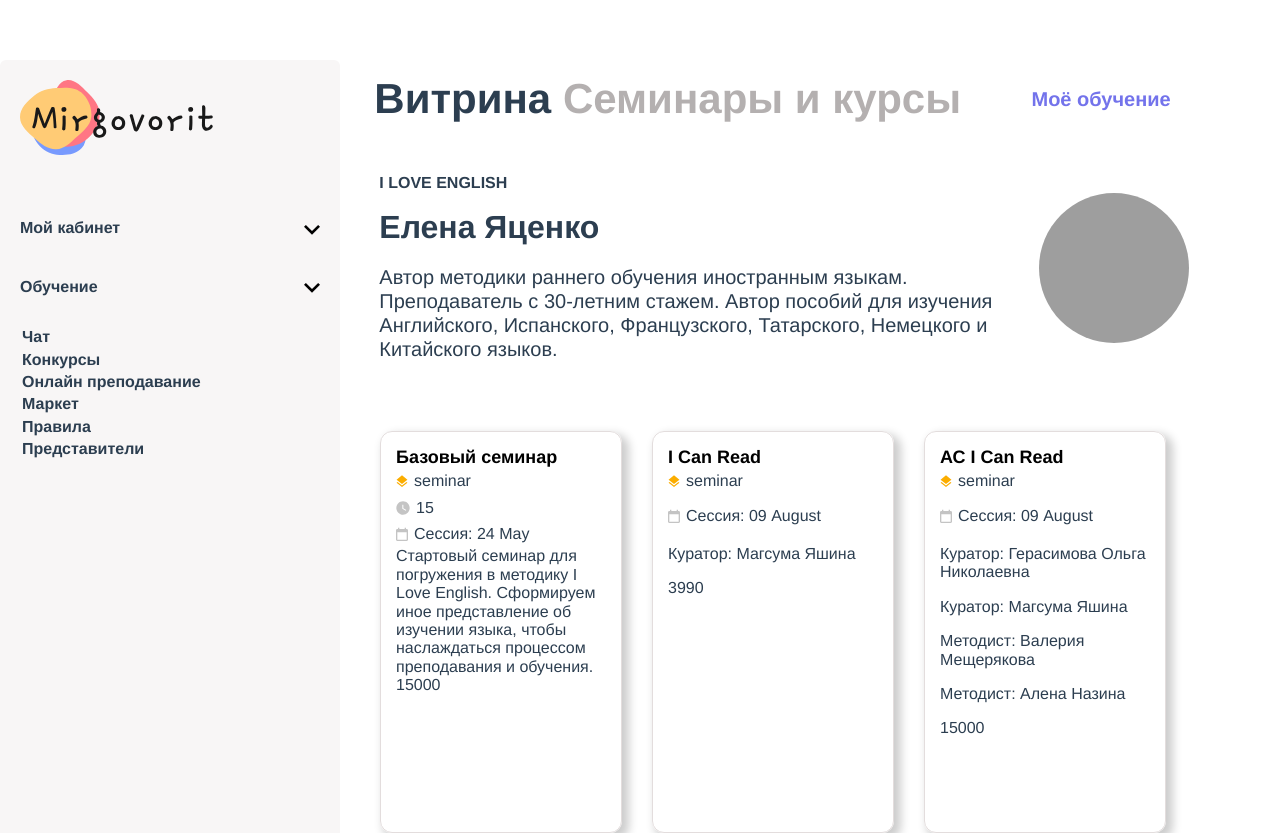
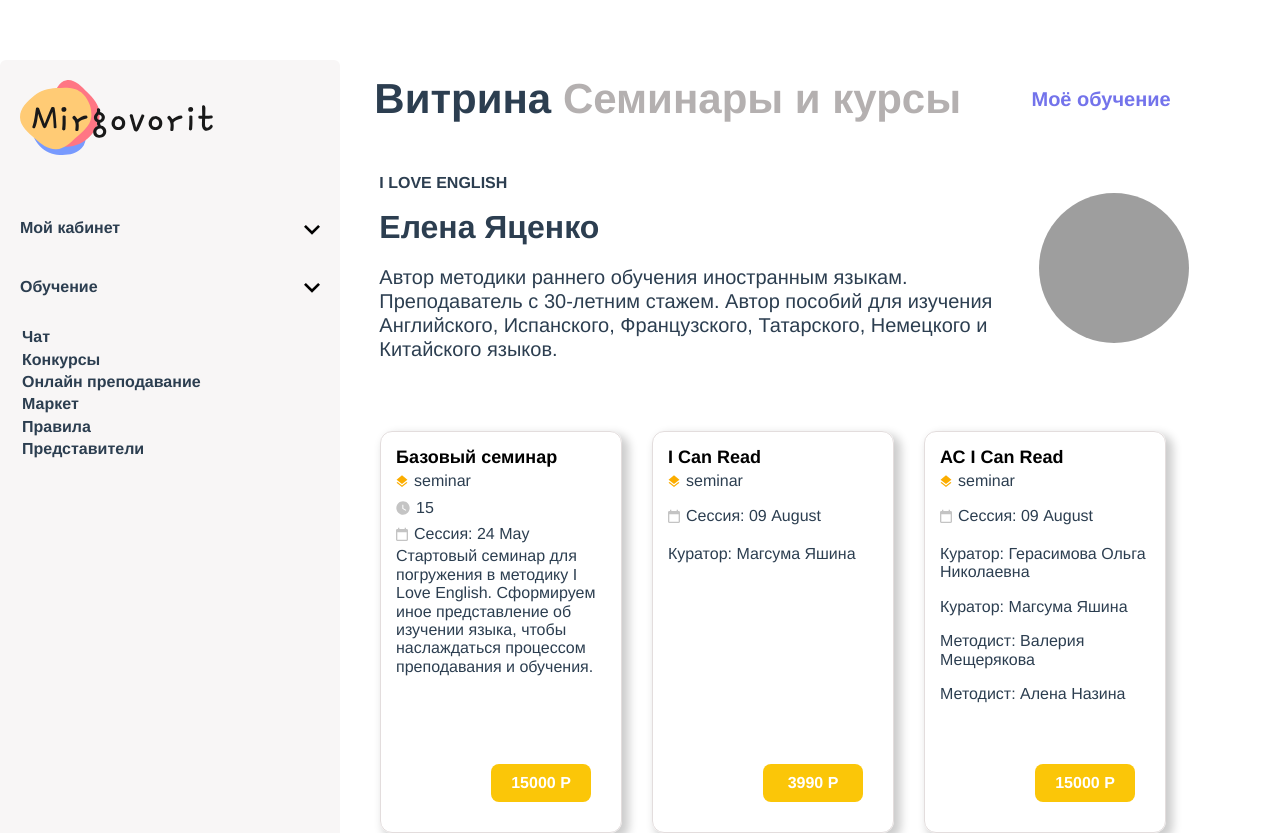
Before and after one commit to Siskinbird/fstravel-test, a Vue app: page / in a window 1280 px wide. Shown: the top 833 px of the page. Built offline with nearby package versions, Linux system fonts and the light colour scheme; grey boxes are pictures that could not be loaded; the HTML template or start-up script is replaced by a standard one.

Commit message:
add: price button animation

```diff
--- a/src/components/CardOne.vue
+++ b/src/components/CardOne.vue
@@ -23,7 +23,7 @@
             <div class="card__methodists" v-if="item.methodists">
               <p v-for="methodist in item.methodists" :key="methodist">Методист: {{methodist}}</p>
             </div>
-            <div class="card__price" v-if="item.price">{{item.price}}</div>
+            <div class="card__price" v-if="item.price"><p>{{item.price}} P</p></div>
         </div>
     </div>
   </div>
@@ -60,6 +60,7 @@ export default {
       height: auto;
     }
     .card {
+        position: relative;
         margin-top: 20px;
         margin-left: 30px;
         margin-bottom: 20px;
@@ -126,6 +127,25 @@ export default {
     }
 
     .card__price {
+      position: absolute;
       display: flex;
+      align-items: center;
+      justify-content: center;
+      bottom: 30px;
+      right: 30px;
+      background-color: rgb(251, 198, 8);
+      border-radius: 8px;
+      width: 100px;
+      transition: all ease-in-out .4s;
+      p {
+        color: #fff;
+        font-size: 16px;
+        font-weight: 800;
+        margin: 10px auto;
+      }
+      &:hover{
+        box-shadow: 5px 0 5px 2px rgba(0,0,0,0.2);
+        bottom: 20px;
+      }
     }
 </style>
```
